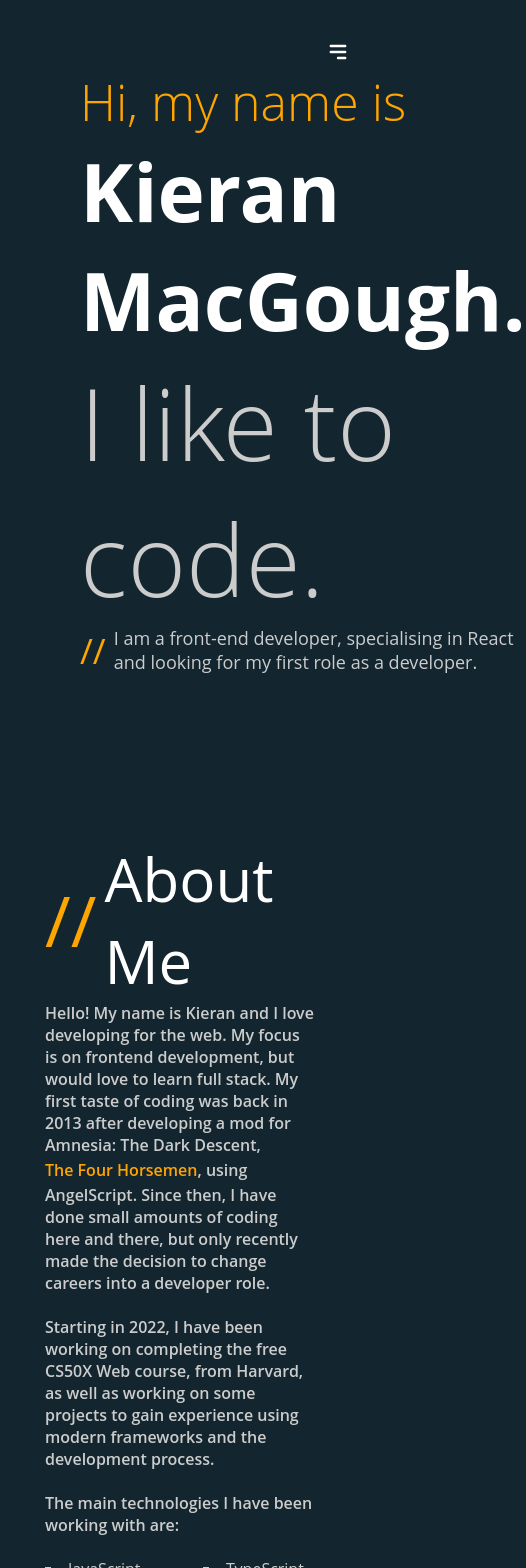
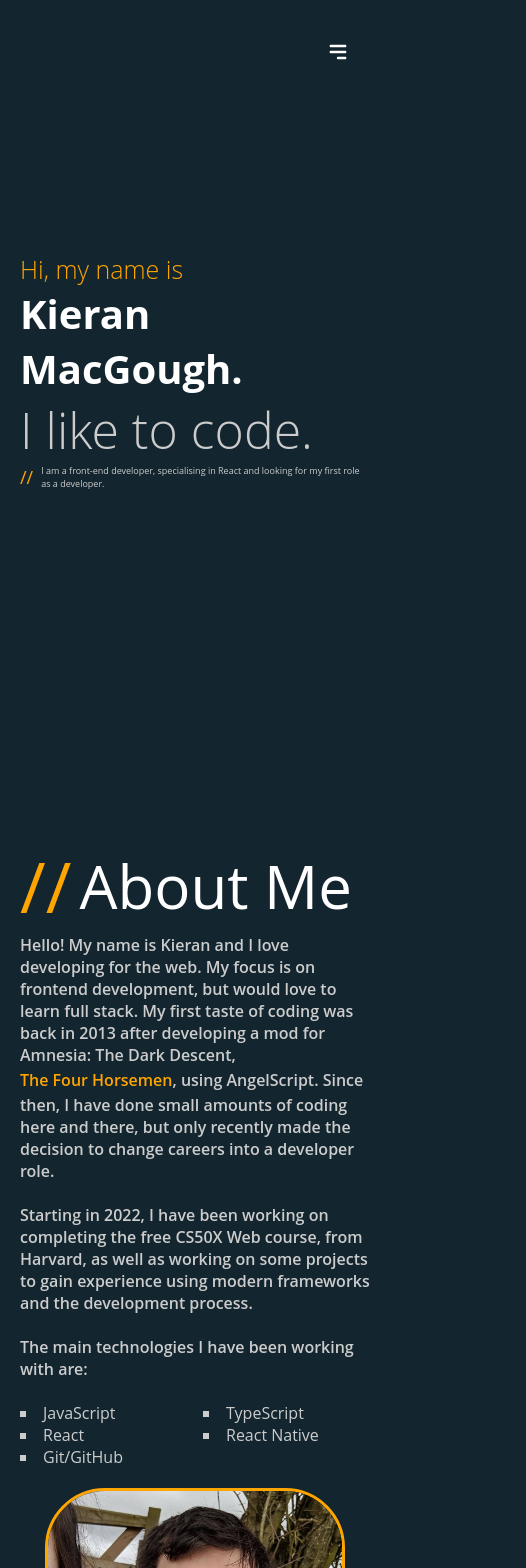
Before and after one commit to KieranMacGough/KieranMacGough.github.io, a React (Create React App) app: page / in a window 390 px wide. Shown: the top 1568 px of the page, 526 px wide, since content can reach past the window. Built offline with nearby package versions, Linux system fonts and the light colour scheme.

Commit message:
Responsiveness improvements

```diff
--- a/public/index.html
+++ b/public/index.html
@@ -3,7 +3,8 @@
   <head>
     <meta charset="utf-8" />
     <link rel="icon" href="%PUBLIC_URL%/favicon.ico" />
-    <meta name="viewport" content="width=device-width, initial-scale=1" />
+    <meta name="viewport" content="user-scalable=no, width=device-width, initial-scale=1.0" />
+<meta name="apple-mobile-web-app-capable" content="yes" />
     <meta name="theme-color" content="#000000" />
     <meta
       name="Kieran MacGough Portfolio"
--- a/src/App.tsx
+++ b/src/App.tsx
@@ -3,7 +3,6 @@ import GlobalStyle from './styles/global';
 import Socials from './components/Socials';
 import Navbar from './components/Navbar';
 import SectionIntro from './components/SectionIntro';
-import './App.css';
 import styled from 'styled-components';
 import SectionAboutMe from './components/SectionAboutMe';
 import SectionExperience from './components/SectionExperience';
@@ -39,6 +38,6 @@ const Content = styled.div`
     padding: 0 80px;
   }
   @media screen and (max-width: 1000px) {
-    padding: 0 80px;
+    padding: 0 20px;
   }
 `
--- a/src/components/SectionAboutMe.tsx
+++ b/src/components/SectionAboutMe.tsx
@@ -10,8 +10,8 @@ function AboutMe() {
             <SectionContent>
                 <div>
                     <Text>Hello! My name is Kieran and I love developing for the web. My focus is on frontend development, but would love to learn full stack. My first taste of coding was back in 2013 after developing a mod for Amnesia: The Dark Descent, <a href="https://www.moddb.com/mods/the-four-horsemen" target="_blank">The Four Horsemen</a>, using AngelScript. Since then, I have done small amounts of coding here and there, but only recently made the decision to change careers into a developer role. <br /><br />
-                    Starting in 2022, I have been working on completing the free CS50X Web course, from Harvard, as well as working on some projects to gain experience using modern frameworks and the development process. <br /><br />
-                    The main technologies I have been working with are:<br /><br /></Text>
+                        Starting in 2022, I have been working on completing the free CS50X Web course, from Harvard, as well as working on some projects to gain experience using modern frameworks and the development process. <br /><br />
+                        The main technologies I have been working with are:<br /><br /></Text>
                     <BulletList>
                         <ListItem>JavaScript</ListItem>
                         <ListItem>React</ListItem>
@@ -20,7 +20,7 @@ function AboutMe() {
                         <ListItem>React Native</ListItem>
                     </BulletList>
                 </div>
-                <Image src={me}/>
+                <Image src={me} />
             </SectionContent>
         </Container>
     )
@@ -35,6 +35,9 @@ const Container = styled.div`
     align-items: flex-start;
     max-width: 800px;
     margin-bottom: 400px;
+    @media screen and (max-width: 1000px) {
+    margin-bottom: 250px;
+  }
 `
 
 const SectionContent = styled.div`
@@ -48,6 +51,9 @@ const SectionContent = styled.div`
 `
 const Text = styled.p`
     margin-right: 30px;
+    @media screen and (max-width: 1000px) {
+    margin-right: 0px;
+    }
 `
 
 const BulletList = styled.ul`
--- a/src/components/SectionExperience.tsx
+++ b/src/components/SectionExperience.tsx
@@ -6,7 +6,7 @@ import me from '../images/me.jpg';
 function SectionExperience() {
     return (
         <Container id="experience">
-            <SectionTitle title="Places I've Worked" />
+            <SectionTitle short="Work" title="Places I've Worked" />
             <SectionContent>
 
             </SectionContent>
@@ -23,6 +23,9 @@ const Container = styled.div`
     align-items: flex-start;
     max-width: 800px;
     margin-bottom: 400px;
+    @media screen and (max-width: 1000px) {
+    margin-bottom: 250px;
+  }
 `
 
 const SectionContent = styled.div`
--- a/src/components/SectionIntro.tsx
+++ b/src/components/SectionIntro.tsx
@@ -54,6 +54,10 @@ const Hello = styled.p`
     font-weight: 200;
     font-size: 50px;
     animation-delay: 2s;
+    @media screen and (max-width: 1000px) {
+    font-size: 25px;
+    animation-delay: 0s;
+  }
 `
 
 const Name = styled.p`
@@ -61,27 +65,44 @@ const Name = styled.p`
     font-weight: 700;
     font-size: 80px;
     animation-delay: 2.3s;
+    @media screen and (max-width: 1000px) {
+    font-size: 40px;
+    animation-delay: 0.3s;
+  }
 `
 
 const Headline = styled.p`
     font-weight: 300;
     font-size: 100px;
-    animation-delay: 2.6s
+    animation-delay: 2.6s;
+    @media screen and (max-width: 1000px) {
+    font-size: 50px;
+    animation-delay: 0.6s;
+  }
 `
 
 const Wrapper = styled.div`
     display: flex;
     align-items: center;
-    animation-delay: 2.9s
+    animation-delay: 2.9s;
+    @media screen and (max-width: 1000px) {
+    animation-delay: 0.9s;
+  }
 `
 const Slashes = styled.a`
   color: orange;
-  font-size: 35px;
+  font-size: 36px;
   font-weight: 400;
   padding: 0 8px 0 0;
+  @media screen and (max-width: 1000px) {
+    font-size: 18px;
+  }
 `
 
 const Blurb = styled.a`
   font-size: 18px;
   font-weight: 400;
+  @media screen and (max-width: 1000px) {
+    font-size: 9px;
+  }
 `
--- a/src/components/SectionProjects.tsx
+++ b/src/components/SectionProjects.tsx
@@ -15,10 +15,10 @@ const ProjectTiles = (() => {
 
 
 function SectionProjects() {
-
     return (
         <Container id="projects">
-            <SectionTitle title="Projects I've Worked On" />
+            { }
+            <SectionTitle short="Projects" title="Projects I've Worked On" />
             <SectionContent>
                 <ProjectTiles />
             </SectionContent>
@@ -35,6 +35,9 @@ const Container = styled.div`
     align-items: flex-start;
     max-width: 800px;
     margin-bottom: 400px;
+    @media screen and (max-width: 1000px) {
+    margin-bottom: 250px;
+  }
 `
 
 const SectionContent = styled.div`
--- a/src/components/SectionTitle.tsx
+++ b/src/components/SectionTitle.tsx
@@ -3,12 +3,25 @@ import styled from 'styled-components';
 
 interface IProps {
     title: string;
+    short?: string;
 }
 
 const SectionTitle: FC<IProps> = (props) => {
+    let shortTitle = ''
+
+    if (props.short) {
+        shortTitle = props.short
+    } else {
+        shortTitle = props.title
+    }
+
     return (
         <Container>
             <Slashes>//</Slashes>
+            {props.short != ''
+            ? <ShortTitle>{shortTitle}</ShortTitle>
+            : <Title>{props.title}</Title>
+            }
             <Title>{props.title}</Title>
         </Container>
     )
@@ -29,8 +42,22 @@ const Slashes = styled.a`
   padding: 0 8px 0 0;
 `
 
+const ShortTitle = styled.a`
+    color: white;
+  font-size: 60px;
+  font-weight: 400;
+  display:none;
+  @media screen and (max-width: 1000px) {
+    display: inline-block;
+  }
+`
+
 const Title = styled.a`
   color: white;
-    font-size: 60px;
+  font-size: 60px;
   font-weight: 400;
+  display: inline-block;
+  @media screen and (max-width: 1000px) {
+    display: none;
+}
 `
--- a/src/styles/global.ts
+++ b/src/styles/global.ts
@@ -39,8 +39,16 @@ export default createGlobalStyle`
        margin:0 auto;
    }
 
+   html, body {
+    overflow-x: hidden;
+   }
    body {
        background: #13262F;
+       position: relative;
+       width: 100%;
+       -webkit-box-sizing: border-box;
+       -moz-box-sizing: border-box;
+        box-sizing: border-box;
    }
 
    a, p {
```
